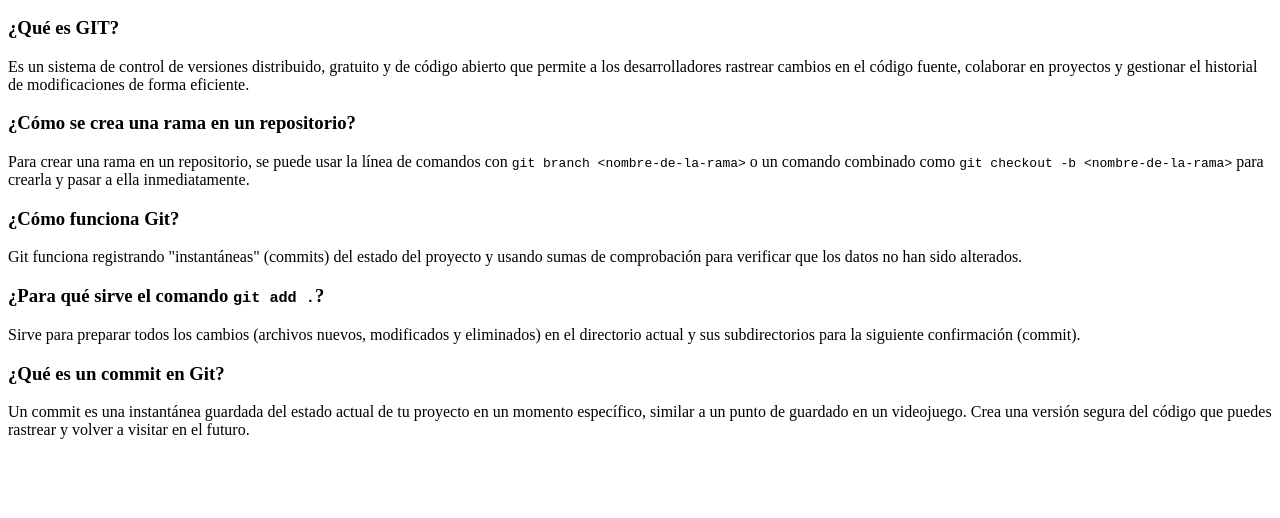
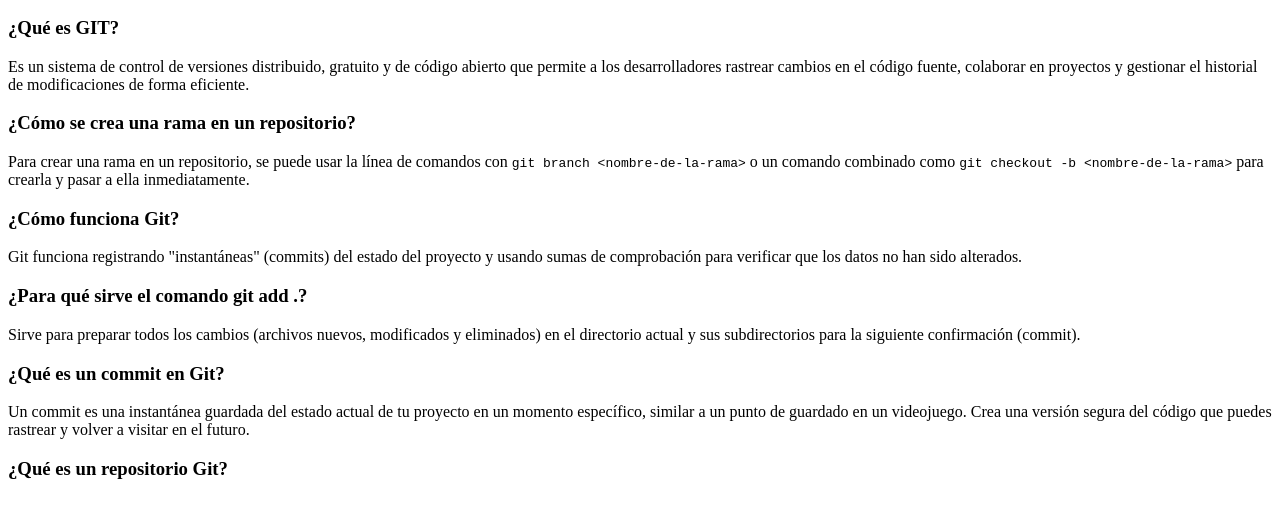
Before and after one commit to taniacacuango/PWEB_Ejemplos, a plain HTML site: page index.html in a window 1280 px wide. Shown: the part 110-628 px from the top of the page. Drawn offline with Linux system fonts and the light colour scheme.

Commit message:
Quinta pregunta

```diff
--- a/index.html
+++ b/index.html
@@ -33,7 +33,7 @@
       alterados.
     </p>
 
-    <h3>¿Para qué sirve el comando <code>git add .</code>?</h3>
+    <h3>¿Para qué sirve el comando git add .?</h3>
     <p>
       Sirve para preparar todos los cambios (archivos nuevos, modificados y
       eliminados) en el directorio actual y sus subdirectorios para la siguiente
@@ -47,5 +47,7 @@
       Crea una versión segura del código que puedes rastrear y volver a visitar
       en el futuro.
     </p>
+
+    <h3>¿Qué es un repositorio Git?</h3>
   </body>
 </html>
```
